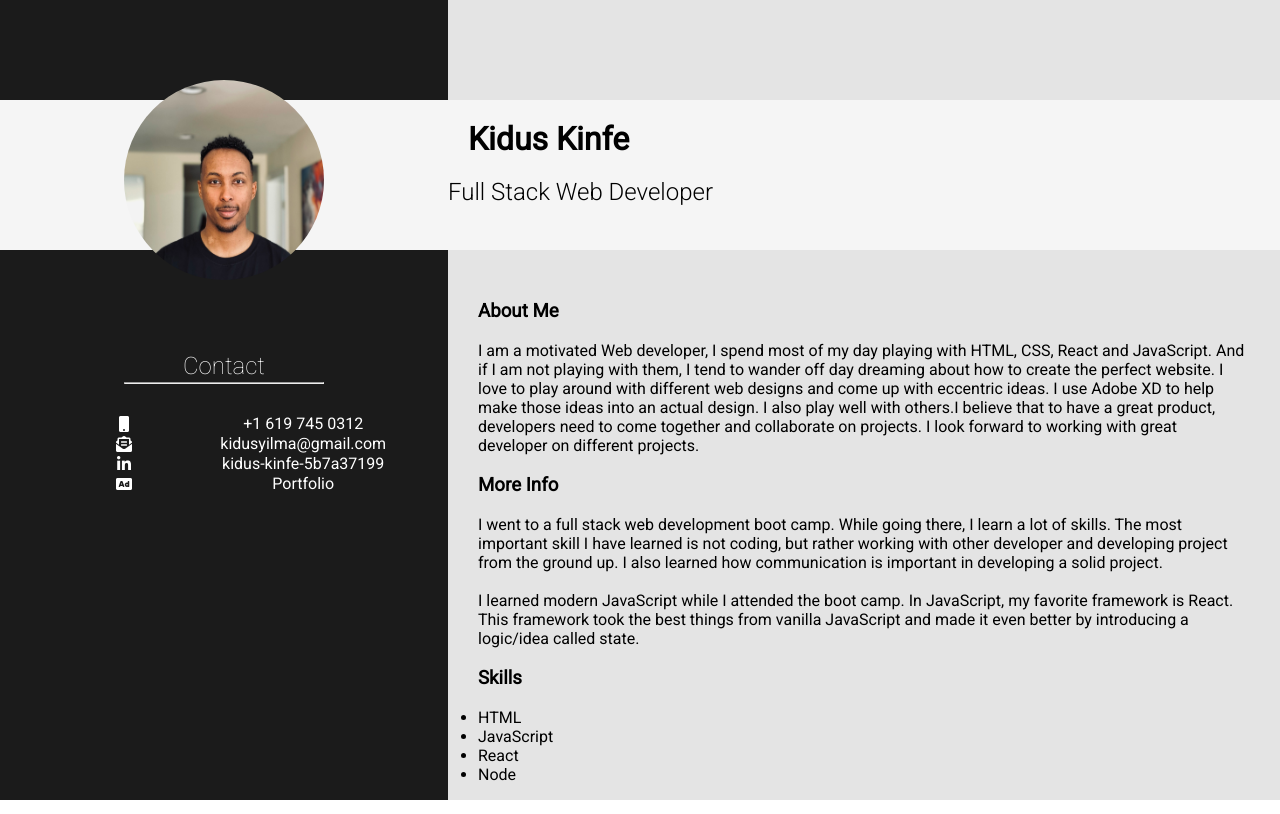
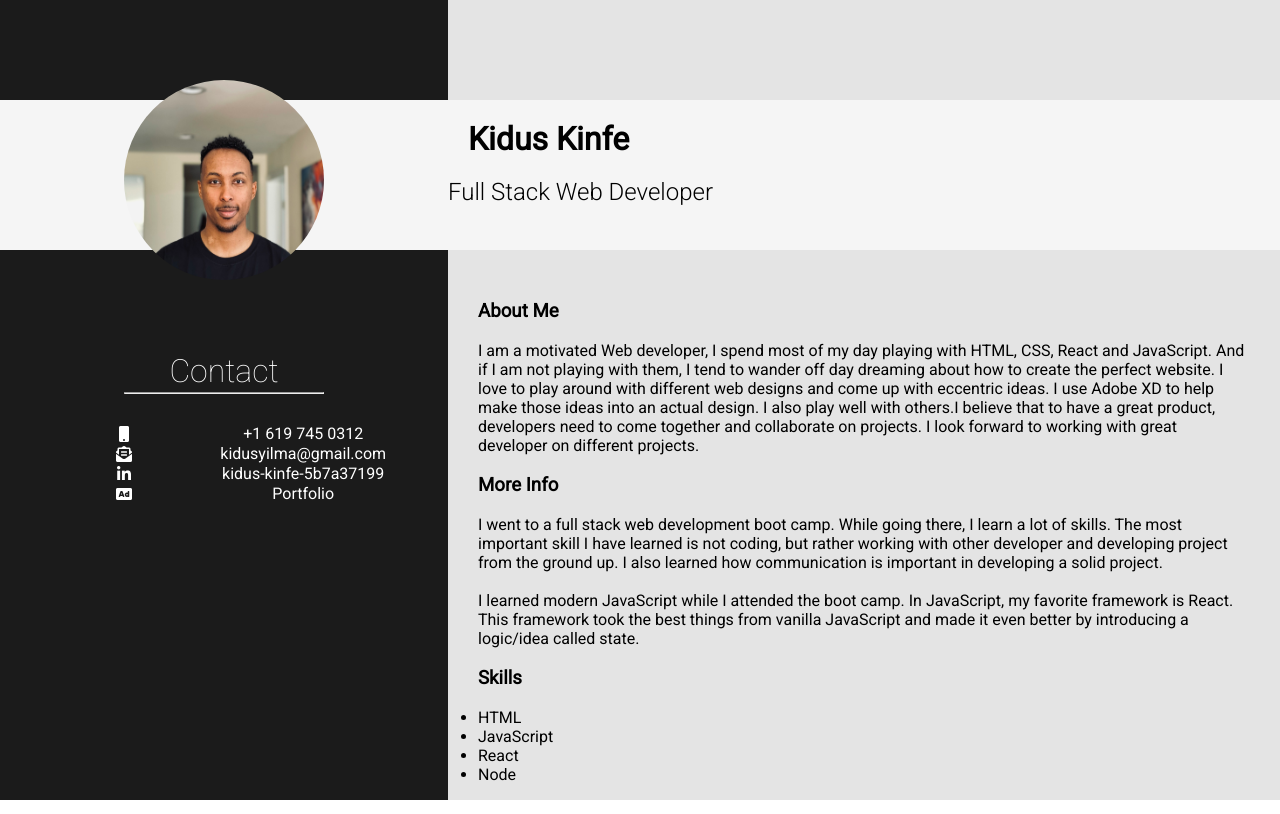
Before and after one commit to KidusY/chapter1, a plain HTML site: page index.html in a window 1280 px wide. Drawn offline with Linux system fonts and the light colour scheme.

```diff
--- a/index.html
+++ b/index.html
@@ -27,7 +27,7 @@
         </div>
 
         <div class="contactInfo">
-          <h2>Contact</h2>
+          <h1>Contact</h1>
           <hr width="200px" />
           <ul>
             <li>
--- a/style.css
+++ b/style.css
@@ -72,7 +72,7 @@ main {
   color: rgb(196, 196, 196);
 }
 
-.contactInfo h2 {
+.contactInfo h1 {
   color: white;
   text-align: center;
   font-weight: 200;
```
